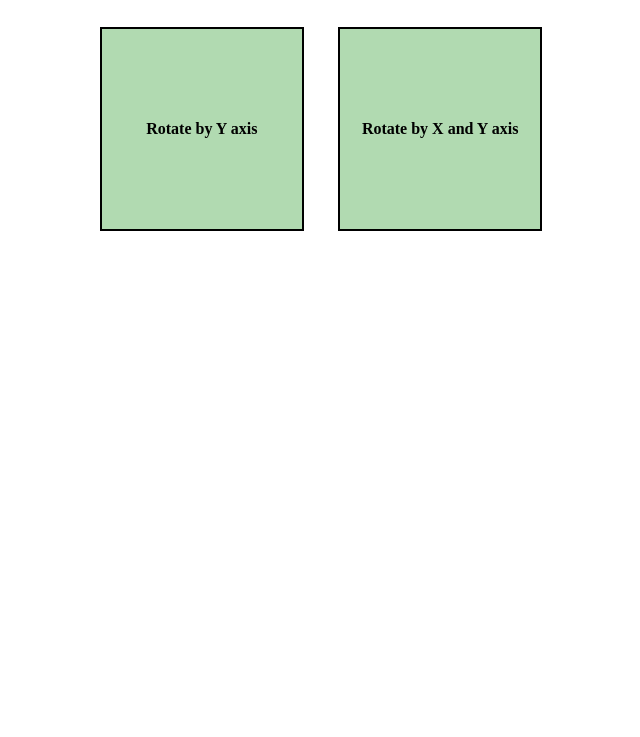
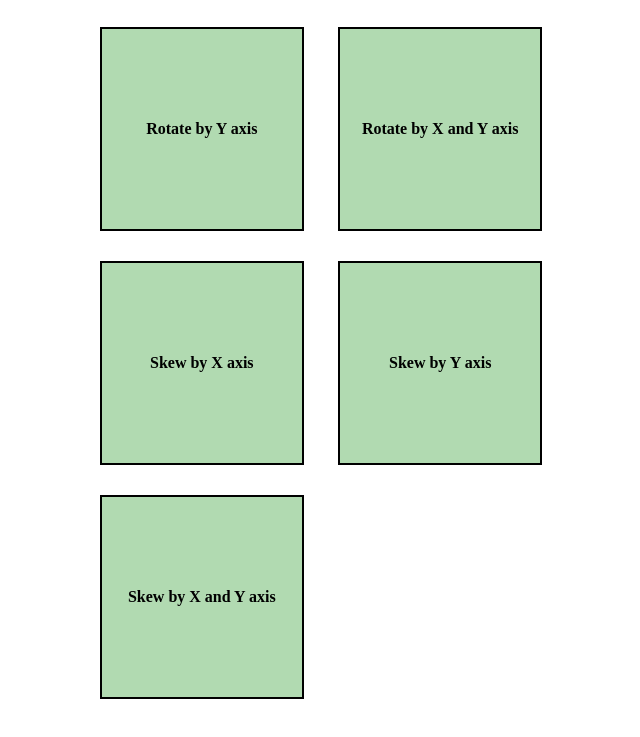
Before and after one commit to Dejan1999/web-foundations, a plain HTML site: page playground/HTML/animations-and-transitions.html in a window 1280 px wide. Shown: the part 941-1678 px from the top of the page, without its empty margins (319-959 px from the left). Before the commit the page ends 1302 px from the top, so only its background shows below. Drawn offline with Linux system fonts and the light colour scheme.

Commit message:
Start Learning basics of transitions and animations, a lot to learn more and add to my personal projects

```diff
--- a/playground/CSS/animations-and-transitions.css
+++ b/playground/CSS/animations-and-transitions.css
@@ -82,3 +82,30 @@
 .rotate-box:hover {
     transform: rotate(360deg);
 }
+
+.skewX-box {
+    transform: skewX(0);
+    transition: transform 0.5s ease;
+}
+
+.skewX-box:hover {
+    transform: skewX(-20deg);
+}
+
+.skewY-box {
+    transform: skewY(0);
+    transition: transform 0.5s ease;
+}
+
+.skewY-box:hover {
+    transform: skewY(20deg);
+}
+
+.skew-box {
+    transform: skew(0);
+    transition: transform 0.5s ease;
+}
+
+.skew-box:hover {
+    transform: skew(20deg, 30deg);
+}
--- a/playground/HTML/animations-and-transitions.html
+++ b/playground/HTML/animations-and-transitions.html
@@ -29,6 +29,16 @@
          <div class="box rotate-box">
             Rotate by X and Y axis
          </div>
+         <!--Skew  -->
+         <div class="box skewX-box">
+            Skew by X axis
+         </div>
+         <div class="box skewY-box">
+            Skew by Y axis
+         </div>
+         <div class="box skew-box">
+            Skew by X and Y axis
+         </div>
      </div>
 </body>
 </html>
```
